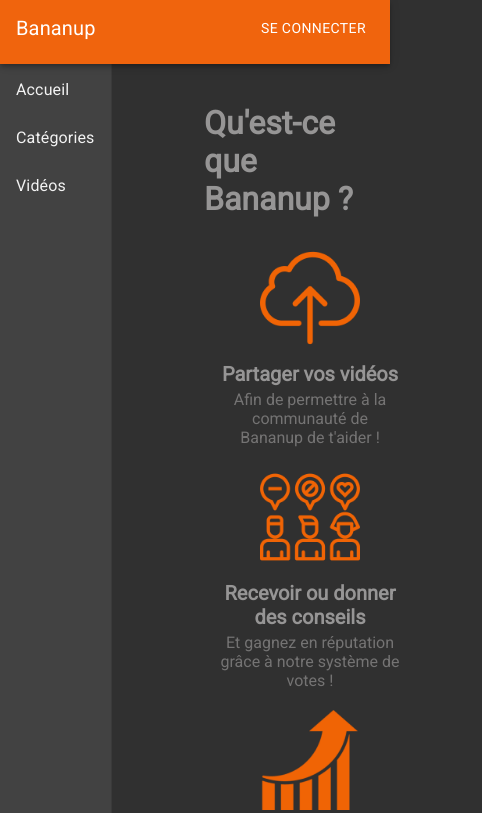
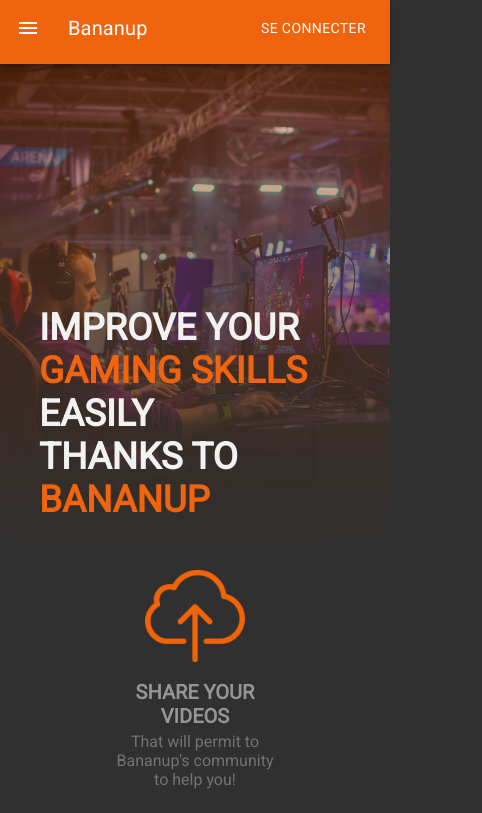
Before and after one commit to Zeitlan/bananup-front, a React app: page / in a window 390 px wide. Shown: the top 813 px of the page, 482 px wide, since content can reach past the window. Built offline with nearby package versions, Linux system fonts and the light colour scheme; no server answers.

Commit message:
Resolve "Upgrade home page design"

```diff
--- a/src/App.js
+++ b/src/App.js
@@ -1,7 +1,7 @@
 /* eslint-disable jsx-a11y/alt-text */
 import React from 'react'
 import { ContextProvider } from './context'
-import styled from 'styled-components'
+import { makeStyles } from '@material-ui/core/styles'
 
 import WithThemes from './theme'
 import NavigationBar from './components/menu/navigation-bar'
@@ -11,36 +11,46 @@
 import Categories from './pages/categories'
 import Videos from './pages/videos'
 import { Router } from "@reach/router"
+import Toolbar from '@material-ui/core/Toolbar';
 
-class App extends React.Component {
-  render() {
+
+const useStyles = makeStyles(theme => ({
+  main: {
+    marginLeft: 150,
+    [theme.breakpoints.down('xs')]: {
+      marginLeft: 0,
+    },
+  },
+}));
+function App() {
+
+  const [mobileOpen, setMobileOpen] = React.useState(false);
+
+  function handleDrawerToggle() {
+    setMobileOpen(!mobileOpen);
+  }
+
+  const classes = useStyles();
   return (
     <ContextProvider>
         <WithThemes>
           <div>
             <header>
-                <NavigationBar/>
+              <NavigationBar open={mobileOpen} drawerToggle={handleDrawerToggle}/>
+              <NavigationMenu open={mobileOpen} drawerToggle={handleDrawerToggle}/>
             </header>
-              <NavigationMenu/>
-              <Main>
+            <Toolbar/>
+            <div className={classes.main}>
               <Router>
                 <Home path="/"/>
                 <Video path="/video/:videoId"/>
                 <Videos path="/categorie/:categoryId"/>
                 <Categories path="/categories"/>
               </Router>
-              </Main>
+            </div>
           </div>
         </WithThemes>
   </ContextProvider>)
 }
-}
-
-const Main = styled.main`
-    margin-left: 200px;
-    margin-right: 20px;
-    margin-top: 100px;
-    margin-bottom: 100px;
-`
 
 export default App
--- a/src/components/categories/category-list-preview.js
+++ b/src/components/categories/category-list-preview.js
@@ -22,7 +22,7 @@
                 <More to="/categories">Voir plus..</More>
             </TopRow>
             <Grid container spacing={3}>
-                {categories && categories.slice(0,4).map((category) =>
+                {categories && categories.slice(0,6).map((category) =>
                   <Grid key={category.id} item sm={6} md={3}>
                       <Category category={category}/>
                   </Grid>)}
--- a/src/components/menu/navigation-bar.js
+++ b/src/components/menu/navigation-bar.js
@@ -1,16 +1,28 @@
 import React, {useState, useEffect} from 'react'
 import { Typography, Toolbar, AppBar, Button, IconButton } from '@material-ui/core'
 import { makeStyles } from '@material-ui/core/styles'
-import { AddToQueue, ExitToApp } from '@material-ui/icons';
+import { AddToQueue, ExitToApp, Menu } from '@material-ui/icons';
 import LoginModal from '../login'
 import { withContext } from '../../context'
 import PropTypes from 'prop-types'
 import ShareVideoModal from '../share-video';
 
-const useStyles = makeStyles(() => ({
+const useStyles = makeStyles(theme => ({
   root: {
     flexGrow: 1,
     height: 64
+  },
+  appBar: {
+    marginLeft: 150,
+    [theme.breakpoints.up('sm')]: {
+      width: `calc(100% - ${150}px)`,
+    },
+  },
+  menuButton: {
+    marginRight: theme.spacing(2),
+    [theme.breakpoints.up('sm')]: {
+      display: 'none',
+    },
   },
   leftAligned: {
     marginLeft: 'auto',
@@ -30,6 +42,15 @@
   return (
       <AppBar className={classes.root} position="fixed" color="primary">
       <Toolbar>
+        <IconButton
+            color="inherit"
+            aria-label="Open drawer"
+            edge="start"
+            onClick={() => props.drawerToggle()}
+            className={classes.menuButton}
+          >
+            <Menu />
+        </IconButton>
         <Typography variant="h6" color="inherit" noWrap>
           Bananup
         </Typography>
@@ -58,7 +79,8 @@
 
 NavigationBar.propTypes = {
     state: PropTypes.object.isRequired,
-    actions: PropTypes.object.isRequired
+    actions: PropTypes.object.isRequired,
+    drawerToggle: PropTypes.func.isRequired
 }
 
 
--- a/src/components/menu/navigation-menu.js
+++ b/src/components/menu/navigation-menu.js
@@ -1,9 +1,9 @@
 /* eslint-disable jsx-a11y/alt-text */
 import React from 'react'
-import Drawer from '@material-ui/core/Drawer'
+import { Drawer, Hidden } from '@material-ui/core'
 import { makeStyles } from '@material-ui/core/styles'
 import ClippedNavigationList from './clipped-navigation-list'
-
+import PropTypes from 'prop-types'
 
 const navItems = [
     {
@@ -20,29 +20,60 @@
     }
 ]
 
-const useStyles = makeStyles(() => ({
+const useStyles = makeStyles((theme) => ({
     root: {
-        width:300,
+        width:150,
     },
     paper: {
         backgroundColor: '#424242',
         zIndex: 1,
+        width:150,
     },
     under: {
         minHeight: 58,
     },
+    toolbar: theme.mixins.toolbar,
 }));
 
-export default function NavigationMenu() {
+export default function NavigationMenu(props) {
     const classes = useStyles();
+    console.log(props)
     return (
-            <Drawer
-            variant="permanent"
-            anchor="left"
-            className={classes.root}
-            classes={{paper: classes.paper}}>
-                <div className={classes.under}/>
+            <nav className={classes.drawer} aria-label="Mailbox folders">
+            {/* The implementation can be swapped with js to avoid SEO duplication of links. */}
+            <Hidden smUp implementation="css">
+              <Drawer
+                variant="temporary"
+                open={props.open}
+                onClose={props.drawerToggle}
+                classes={{
+                  paper: classes.paper,
+                }}
+                ModalProps={{
+                  keepMounted: true, // Better open performance on mobile.
+                }}
+              >
                 <ClippedNavigationList navItems = { navItems}/>
-            </Drawer>
+              </Drawer>
+            </Hidden>
+            <Hidden xsDown implementation="css">
+              <Drawer
+                classes={{
+                  paper: classes.paper,
+                }}
+                variant="permanent"
+                open
+              >
+              <div className={classes.under}/>
+                <ClippedNavigationList navItems = { navItems}/>
+              </Drawer>
+            </Hidden>
+          </nav>
     )
 }
+
+
+NavigationMenu.propTypes = {
+    open: PropTypes.object.isRequired,
+    drawerToggle: PropTypes.func.isRequired
+}
--- a/src/components/pitch/pitch.js
+++ b/src/components/pitch/pitch.js
@@ -4,30 +4,33 @@
 import upload from './upload.png'
 import customer from './customer.png'
 import improvement from './improvement.png'
+import esportBackground from './esport-background.jpg'
 class Pitch extends React.Component {
 
   render() {
     return (
         <Container>
-            <PitchTitle>{"Qu'est-ce que Bananup ?"}</PitchTitle>
+            <BackgroundContainer>
+                <PitchTitle>IMPROVE YOUR <ImportantText>GAMING SKILLS</ImportantText> EASILY<br/>THANKS TO <ImportantText>BANANUP</ImportantText></PitchTitle>
+            </BackgroundContainer>
             <PitchRow>
                 <PitchElement>
                     <PitchImg src={upload}/>
-                    <PitchSubTitle>Partager vos vidéos</PitchSubTitle>
-                    <PitchText>Afin de permettre à la communauté de</PitchText>
-                    <PitchText>Bananup de t&apos;aider !</PitchText>
+                    <PitchSubTitle>SHARE YOUR VIDEOS</PitchSubTitle>
+                    <PitchText>That will permit to Bananup&apos;s community</PitchText>
+                    <PitchText>to help you!</PitchText>
                 </PitchElement>
                 <PitchElement>
                     <PitchImg src={customer}/>
-                    <PitchSubTitle>Recevoir ou donner des conseils</PitchSubTitle>
-                    <PitchText>Et gagnez en réputation</PitchText>
-                    <PitchText>grâce à notre système de votes !</PitchText>
+                    <PitchSubTitle>RECEIVE OR GIVE ADVICES</PitchSubTitle>
+                    <PitchText>Gain in reputation</PitchText>
+                    <PitchText>thanks to our vote system!</PitchText>
                 </PitchElement>
                 <PitchElement>
                     <PitchImg src={improvement}/>
-                    <PitchSubTitle>Gagner en compétences</PitchSubTitle>
-                    <PitchText>Que ce soit en aidant</PitchText>
-                    <PitchText>ou en étant aidé !</PitchText>
+                    <PitchSubTitle>IMPROVE YOUR SKILLS</PitchSubTitle>
+                    <PitchText>By helping</PitchText>
+                    <PitchText>or being helped!</PitchText>
                 </PitchElement>
             </PitchRow>
         </Container>
@@ -35,6 +38,18 @@
   }
 }
 
+const BackgroundContainer = styled.div`
+    background: linear-gradient(
+                rgba(240, 100, 13, 0.30),
+                rgba(48, 48, 48, 1)
+                ),url(${esportBackground});
+    background-size: cover;
+    background-position: center;
+    width: 100%;
+    height: 500px;
+    display: flex;
+    flex-direction: column;
+`
 const Container = styled.div`
     display: flex;
     flex-direction: column;
@@ -56,11 +71,20 @@
     margin-bottom: 10px;
 `
 const PitchTitle = styled.h2`
-    color: #969595;
-    margin: 4px;
-    font-size: 200%;
-    margin-bottom: 20px;
+    margin: auto;
+    margin-left: 10%;
+    margin-top: 250px;
+    color: #F2F2F2;
+    justify-content:center;
+    align-content:center;
+    font-size: 230%;
+    font-weight: bold;
 `
+
+const ImportantText = styled.span`
+    color: #F0640D;
+`
+
 const PitchSubTitle = styled.h2`
     color: #969595;
     margin: 4px;
--- a/src/pages/home.js
+++ b/src/pages/home.js
@@ -11,13 +11,18 @@
     return (
         <Container>
             <Pitch/>
-            <CategoryListPreview/>
-            <VideoListPreview/>
+            <Body>
+              <CategoryListPreview/>
+              <VideoListPreview/>
+            </Body>
         </Container>)
   }
 }
 
 const Container = styled.div`
 `
+const Body = styled.div`
+  margin: 40px;
+`
 
 export default Home
```
Also changed, not shown: src/components/pitch/esport-background.jpg (added). Lines whose indentation alone changed are shown as unchanged.
